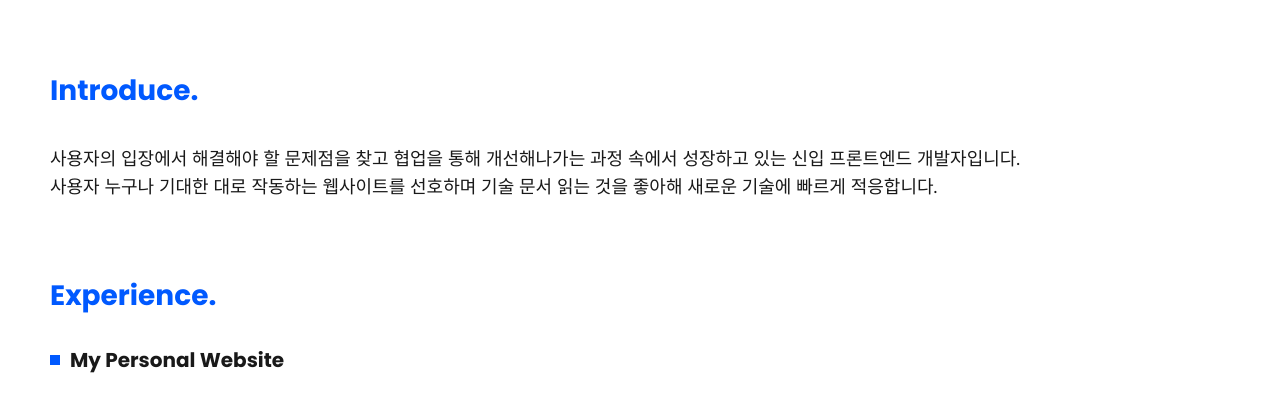
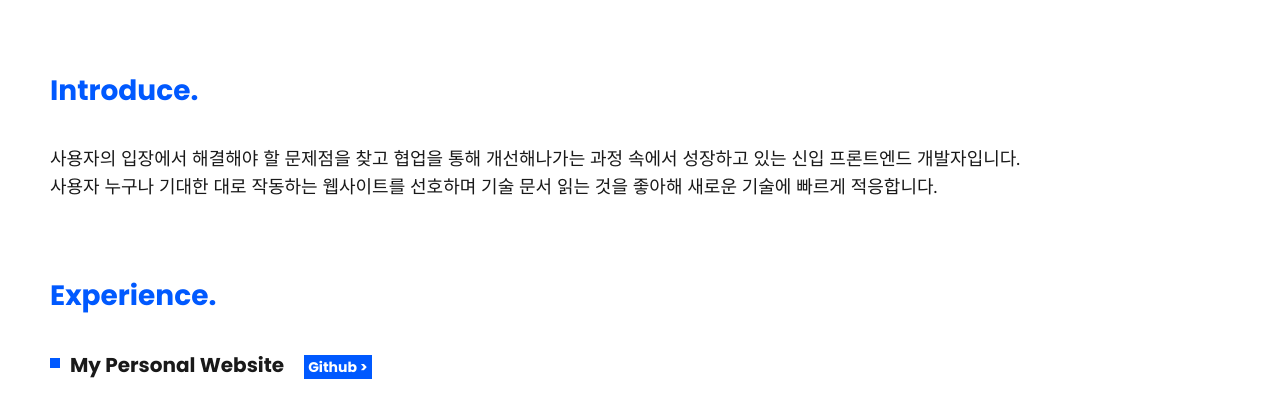
Before and after one commit to wontaezia/portfolio, a Gatsby site: page /resume in a window 1280 px wide. Shown: the part 380-793 px from the top of the page. Built offline with nearby package versions, Linux system fonts and the light colour scheme; Gatsby itself is replaced by a stand-in of ours.

Commit message:
Add: 이력서 프로젝트 링크 추가

```diff
--- a/src/components/resume/project.js
+++ b/src/components/resume/project.js
@@ -1,4 +1,5 @@
 import React from 'react';
+import { Link } from 'gatsby';
 import styled, { css } from 'styled-components';
 import { projects } from '@data/';
 import device from '@styles/device';
@@ -7,10 +8,29 @@ function Project() {
   return (
     <Container>
       {projects.map(
-        ({ id, title, time, team, description, whatIDid, techStack }) => (
+        ({
+          id,
+          title,
+          time,
+          team,
+          description,
+          whatIDid,
+          techStack,
+          links,
+        }) => (
           <Inner key={id}>
             <Title className={`project${id}`} length={projects.length}>
               {title}
+              <Links>
+                {links.github && (
+                  <a href={links.github} rel="noreferrer" target="_blank">
+                    Github &gt;
+                  </a>
+                )}
+                {links.posting && (
+                  <Link to={links.posting}>블로그 포스팅 &gt;</Link>
+                )}
+              </Links>
             </Title>
             <Detail>
               <li>
@@ -62,9 +82,12 @@ const Container = styled.div`
 const Inner = styled.div``;
 
 const Title = styled.h3`
+  ${({ theme }) => theme.flex(null, 'center')}
+  flex-wrap: wrap;
   margin-top: 4rem;
   font-weight: bolder;
   font-size: 2rem;
+  line-height: 1.5;
 
   ${({ length }) =>
     css`
@@ -134,3 +157,16 @@ const TechStack = styled.li`
     margin-right: 2rem;
   }
 `;
+
+const Links = styled.div`
+  a {
+    font-size: 1.4rem;
+    padding: 0.2rem 0.4rem;
+    background: ${({ theme }) => theme.$mainColor};
+    color: ${({ theme }) => theme.$white};
+
+    &:first-child {
+      margin: 0 1.6rem 0 2rem;
+    }
+  }
+`;
--- a/src/data/projects.js
+++ b/src/data/projects.js
@@ -16,6 +16,10 @@ const projects = [
       `Rating 및 리뷰 기능`,
     ],
     techStack: ['React', 'SASS'],
+    links: {
+      github: 'https://github.com/wontaezia/BT21-clone',
+      posting: 'http://localhost:8000/blog/line-friends-clone',
+    },
   },
   {
     id: 2,
@@ -34,6 +38,10 @@ const projects = [
       `Git-rebase, squash를 사용한 git commit 관리`,
     ],
     techStack: ['React', 'styled-components', 'Redux'],
+    links: {
+      github: 'https://github.com/wontaezia/Arket-clone',
+      posting: 'http://localhost:8000/blog/arket-clone',
+    },
   },
   {
     id: 3,
@@ -61,6 +69,10 @@ const projects = [
       'MySQL',
       'AWS (EC2, RDS, Lambda)',
     ],
+    links: {
+      github: '',
+      posting: 'http://localhost:8000/blog/checkmate',
+    },
   },
   {
     id: 4,
@@ -77,6 +89,10 @@ const projects = [
       `gsap을 활용한 애니메이션 효과`,
     ],
     techStack: ['React', 'Gatsby.js', 'styled-components', 'gsap'],
+    links: {
+      github: 'https://github.com/wontaezia/portfolio',
+      posting: '',
+    },
   },
 ];
 
--- a/src/data/skills.js
+++ b/src/data/skills.js
@@ -28,11 +28,7 @@ const skills = [
   {
     id: 2,
     title: `React`,
-    icon: (
-      <IconContext.Provider value={{ color: '#01d7fe' }}>
-        <SiReact />
-      </IconContext.Provider>
-    ),
+    icon: <SiReact />,
     description: `
     Functional Component, Hooks, Class Component, Styled Component, SASS에 익숙하고 라이프 사이클을 적절히 활용할 수 있습니다.
     현재는 적절한 컴포넌트 분리와 재사용을 위한 Custom Hook 위주로 공부하고 있습니다.
@@ -41,11 +37,7 @@ const skills = [
   {
     id: 3,
     title: `Redux (react-redux)`,
-    icon: (
-      <IconContext.Provider value={{ color: '#7649bb' }}>
-        <SiRedux />
-      </IconContext.Provider>
-    ),
+    icon: <SiRedux />,
     description: `
     Ducks Pattern을 활용하여 리엑트 내의 전역 상태 관리를 할 수 있습니다.
     현재는 미들웨어와 최적화를 위주로 공부하고 있습니다.
@@ -54,11 +46,7 @@ const skills = [
   {
     id: 4,
     title: `Gatsby.js`,
-    icon: (
-      <IconContext.Provider value={{ color: '#7649bb' }}>
-        <SiGatsby />
-      </IconContext.Provider>
-    ),
+    icon: <SiGatsby />,
     description: `
     Static한 개인 웹페이지를 만들기 위해 사용하였습니다.
     스타터를 사용하지 않고 GraphQL와 Gatsby Node APIs를 이용하여 마크다운 블로그를 구축할 수 있고
@@ -70,12 +58,8 @@ const skills = [
     title: `Node.js / GraphQL`,
     icon: (
       <>
-        <IconContext.Provider value={{ color: '#8fc53f' }}>
-          <SiNodeDotJs />
-        </IconContext.Provider>
-        <IconContext.Provider value={{ color: '#e635ab' }}>
-          <SiGraphql />
-        </IconContext.Provider>
+        <SiNodeDotJs />
+        <SiGraphql />
       </>
     ),
     description: `
@@ -88,12 +72,8 @@ const skills = [
     title: `HTML / CSS`,
     icon: (
       <>
-        <IconContext.Provider value={{ color: '#e54d27' }}>
-          <SiHtml5 />
-        </IconContext.Provider>
-        <IconContext.Provider value={{ color: '#1370b6' }}>
-          <SiCss3 />
-        </IconContext.Provider>
+        <SiHtml5 />
+        <SiCss3 />
       </>
     ),
     description: `
```
